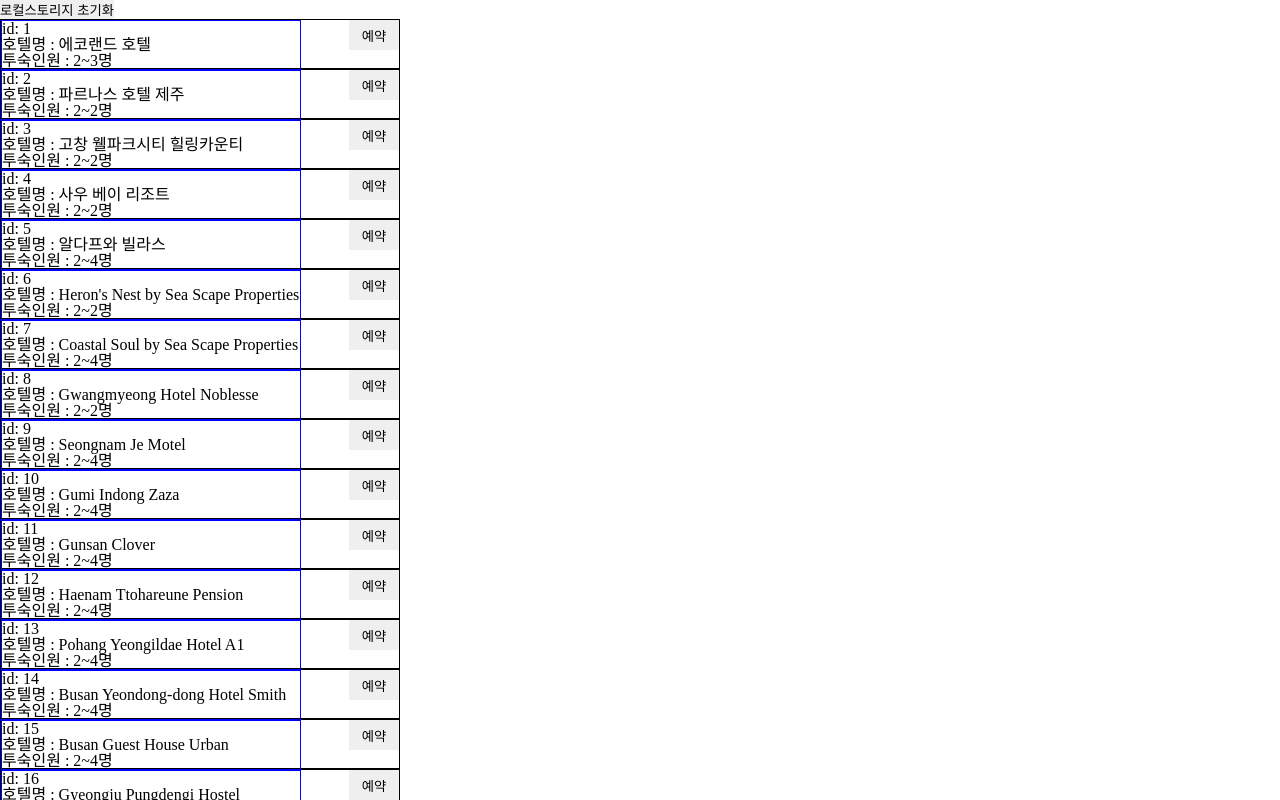
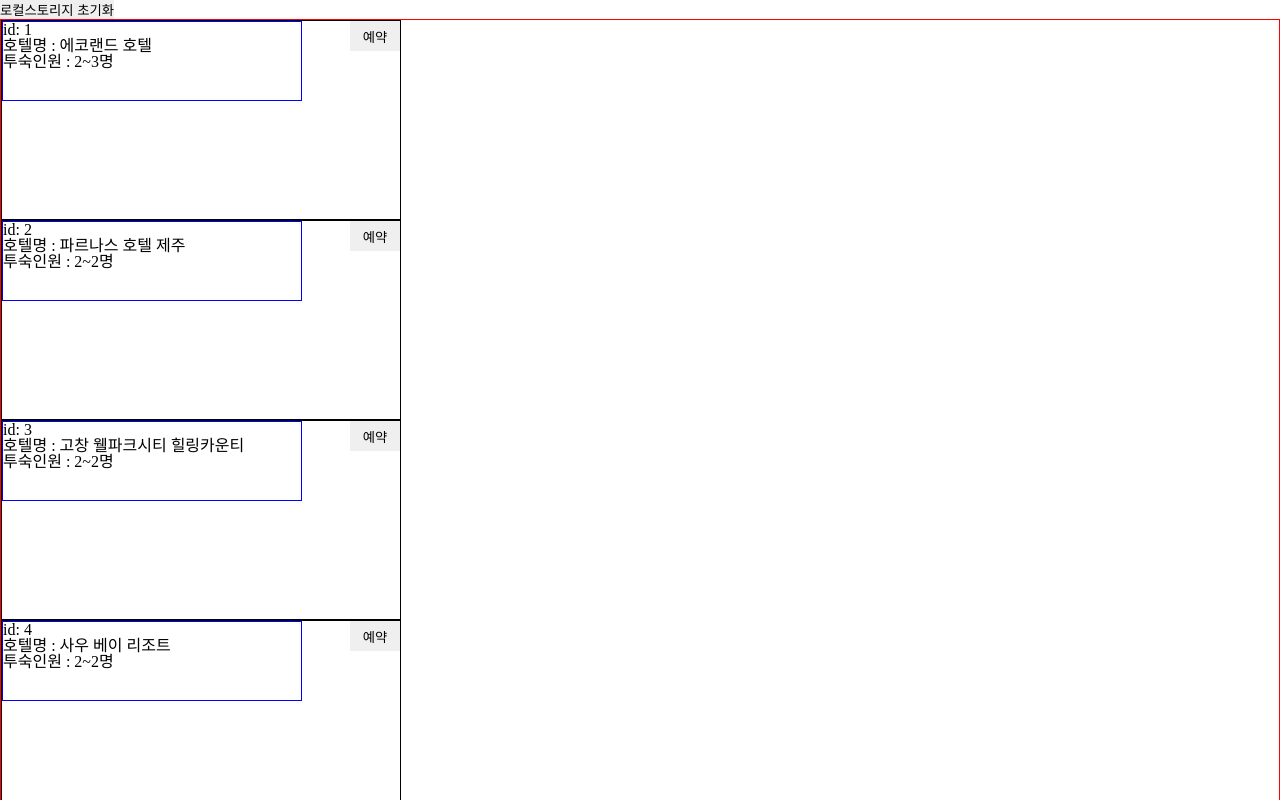
Before and after one commit to ymStudyLog/tripbtoz-ym, a React (Create React App) app: page /reservation in a window 1280 px wide. Shown: the top 800 px of the page. Built offline with nearby package versions, Linux system fonts and the light colour scheme; data requests are answered from the project's data file.

Commit message:
feat #6 : 무한 스크롤 구현, useLocalStorage 생성

```diff
--- a/package.json
+++ b/package.json
@@ -18,6 +18,7 @@
     "react": "^18.2.0",
     "react-dom": "^18.2.0",
     "react-icons": "^4.4.0",
+    "react-intersection-observer": "^9.4.0",
     "react-router-dom": "^6.3.0",
     "react-scripts": "5.0.1",
     "styled-components": "^5.3.5",
--- a/src/api/api.ts
+++ b/src/api/api.ts
@@ -5,24 +5,24 @@
 
 export const hotelService = axios.create({ baseURL: `${BASE_URL}` });
 
-export const getHotelInformation = async <T>(): Promise<T | undefined> => {
+export const getHotelInformation = async <T>(url : string = ""): Promise<T | undefined> => {
   try {
-    const response: AxiosResponse<T> = await hotelService.get("");
+    const response: AxiosResponse<T> = await hotelService.get(url);
     return response.data;
   } catch (error) {
     console.log(error);
   }
 };
 
-export const patchReservationDetail = async <T>(
+export const patchReservationDetail = async (
   _id: number,
   _stayPeriod: StayPeriodType
-): Promise<T | undefined> => {
+): Promise<number | undefined> => {
   try {
     const response = await hotelService.patch(`/${_id}`, {
       reservationDetail: _stayPeriod },
     );
-    return response.data;
+    return response.status; //성공 = 2xx 상태 코드
   } catch (error) {
     console.log(error);
   }
--- /dev/null
+++ b/src/components/Loading.tsx
@@ -0,0 +1,20 @@
+import React from "react";
+import styled from "styled-components";
+
+type Props = {};
+
+//TODO 로딩바 예쁘게 만들기
+const Loading = (props: Props) => {
+  return <LoadingContainer>Loading...</LoadingContainer>;
+};
+
+export default Loading;
+
+const LoadingContainer = styled.div`
+  width: 100%;
+  height: 200px;
+  background-color: yellow;
+  font-size: 30px;
+  display: flex;
+  justify-content: center;
+`;
--- /dev/null
+++ b/src/hooks/useLocalStorage.ts
@@ -0,0 +1,64 @@
+import React from "react";
+import {
+  StayPeriodType,
+  HeadCountType,
+  ReservedHotelsType,
+} from "../types/localStorageType";
+
+const useLocalStorage = () => {
+  const [stayPeriod, setStayPeriod] = React.useState<StayPeriodType>({
+    checkIn: "",
+    checkOut: "",
+  });
+  const [headCount, setHeadCount] = React.useState<HeadCountType>(0);
+
+  React.useEffect(() => {
+    const periodData = localStorage.getItem("stayPeriod");
+    const headData = localStorage.getItem("headCount");
+    if (periodData !== null && headData !== null) {
+      const parsedPeriodData = JSON.parse(periodData);
+      const parsedHeadData = parseInt(headData);
+      setStayPeriod((prevState: StayPeriodType) => {
+        return {
+          ...prevState,
+          checkIn: parsedPeriodData.checkIn,
+          checkOut: parsedPeriodData.checkOut,
+        };
+      });
+      setHeadCount(parsedHeadData);
+    }
+  }, []);
+
+  const setReservationInStorage = (id: number, hotelName: string) => {
+    const prevStorageState = localStorage.getItem("reservedHotels");
+    const newStorageState = [
+      {
+        _id: id,
+        hotel_name: hotelName,
+        headCount: headCount,
+        reservationDetail: {
+          checkIn: stayPeriod.checkIn,
+          checkOut: stayPeriod.checkOut,
+        },
+      },
+    ];
+    if (prevStorageState !== null) {
+      const parsedPrevState: ReservedHotelsType[] =
+        JSON.parse(prevStorageState);
+      localStorage.setItem(
+        "reservedHotels",
+        JSON.stringify(parsedPrevState.concat(newStorageState))
+      );
+    } else {
+      localStorage.setItem("reservedHotels", JSON.stringify(newStorageState));
+    }
+  };
+
+  return {
+    stayPeriod,
+    headCount,
+    setReservationInStorage,
+  };
+};
+
+export default useLocalStorage;
--- a/src/index.tsx
+++ b/src/index.tsx
@@ -8,14 +8,14 @@
 const root = ReactDOM.createRoot(
   document.getElementById("root") as HTMLElement
 );
-const queryClient = new QueryClient();
+const myQueryClient = new QueryClient();
 
 root.render(
   <React.StrictMode>
-    <QueryClientProvider client={queryClient}>
+    <QueryClientProvider client={myQueryClient}>
       <GlobalStyles />
       {/* devTools는 필요없으면 삭제 */}
-      <ReactQueryDevtools initialIsOpen={false} />
+      <ReactQueryDevtools initialIsOpen={false} position={"bottom-right"}/>
       <App />
     </QueryClientProvider>
   </React.StrictMode>
--- a/src/pages/Reservation.tsx
+++ b/src/pages/Reservation.tsx
@@ -1,51 +1,73 @@
 import React from "react";
 import styled from "styled-components";
+import { useInView } from "react-intersection-observer";
+import {
+  useInfiniteQuery,
+  useMutation,
+  useQueryClient
+} from "@tanstack/react-query";
 import { getHotelInformation, patchReservationDetail } from "../api/api";
-import {
-  StayPeriodType,
-  HeadCountType,
-  ReservedHotelsType,
-} from "../types/localStorageType";
-import { HotelDatabaseType } from "../types/hotelDatabaseType";
+import useLocalStorage from "../hooks/useLocalStorage";
+import { BasicHotelDataType, GetDataResultType } from "../types/hotelDataType";
+import { StayPeriodType } from "../types/localStorageType";
+import { HOTELDATA_PER_PAGE } from "../utils/infiniteScroll";
+import Loading from "../components/Loading";
 
-type Props = {};
+type EachInfinitePageType = {
+  result: GetDataResultType;
+  nextPage: number | undefined;
+  isLast: boolean;
+};
 
-const Reservation = (props: Props) => {
-  const [hotelData, setHotelData] = React.useState<HotelDatabaseType[]>([]);
+const Reservation = () => {
+  const [ref, inView] = useInView();
+  const { stayPeriod, headCount, setReservationInStorage } = useLocalStorage();
 
-  //TODO 로컬스토리지 관련 코드 hooks로 리팩토링 => 그 전에 state 하나로 합치기
-  const [stayPeriod, setStayPeriod] = React.useState<StayPeriodType>({
-    checkIn: "",
-    checkOut: "",
-  });
-  const [headCount, setHeadCount] = React.useState<HeadCountType>(0);
+  //TODO 맨 처음 마운트시 1페이지만 렌더링 되어야하는데 2페이지까지 한번에 렌더링됨
+  //TODO hook으로 빼기
+  const getPage = async (pageParam: number) => {
+    console.log("페이지", pageParam);
+    const hotelDatas = await getHotelInformation<GetDataResultType>(
+      `?_page=${pageParam}&_limit=${HOTELDATA_PER_PAGE}`
+    );
+    const nextPage =
+      hotelDatas !== undefined && hotelDatas.length >= HOTELDATA_PER_PAGE
+        ? pageParam + 1
+        : undefined; //data가 10개보다 작아지면 마지막 페이지
+    return {
+      result: hotelDatas,
+      nextPage,
+      isLast: !nextPage, //마지막 페이지면 true, 아니면 false
+    };
+  };
+
+  const { fetchNextPage, isFetchingNextPage, hasNextPage, data } =
+    useInfiniteQuery(
+      [`getTenHotelData`],
+      ({ pageParam = 1 }) => getPage(pageParam),
+      {
+        getNextPageParam: (lastPage) => lastPage.nextPage,
+      }
+    );
 
   React.useEffect(() => {
-    const periodData = localStorage.getItem("stayPeriod");
-    const headData = localStorage.getItem("headCount");
-    if (periodData !== null) {
-      const parsedPeriodData = JSON.parse(periodData);
-      setStayPeriod((prevState: StayPeriodType) => {
-        return {
-          ...prevState,
-          checkIn: parsedPeriodData.checkIn,
-          checkOut: parsedPeriodData.checkOut,
-        };
-      });
-    }
-    if (headData !== null) {
-      const parsedHeadData = parseInt(headData);
-      setHeadCount(parsedHeadData);
-    }
-  }, []);
+    if (!data) return;
+    const lastPageIndex = data?.pages.length - 1;
+    const isLastPage = data?.pages[lastPageIndex].isLast;
 
-  React.useEffect(() => {
-    getHotelInformation<HotelDatabaseType[]>().then((data) => {
-      if (data !== undefined) {
-        setHotelData(data);
-      }
-    });
-  }, []);
+    if (!isLastPage && inView) setTimeout(fetchNextPage, 500);
+  }, [inView, fetchNextPage, data]);
+
+  /* 참고한 블로그에서는 아예 status까지 받아와서 그에 따라 다른 return을 보여줌
+   *  if (status === "loading") return <Loading />;
+   *  if (status === "error") return <ErrorPage />;
+   */
+  // const myQueryClient = useQueryClient();
+  // const addReservationDetail = useMutation((id : number, period: StayPeriodType)=>patchReservationDetail(id, period), {
+  //   onSuccess: () => {
+  //     myQueryClient.invalidateQueries(`getTenHotelData`);
+  //   },
+  // });
 
   return (
     <>
@@ -56,7 +78,12 @@
       >
         로컬스토리지 초기화
       </button>
-      {hotelData.map((eachHotelData, index) => {
+
+      <div>
+        {data?.pages.map((page: EachInfinitePageType, index: number) => (
+          <div key={index} style={{ border: "1px solid red" }}>
+            {page?.result?.map(
+              (eachHotelData: BasicHotelDataType, index: number) => {
                 return (
                   <TempContainer key={index}>
                     <TempHotelItem>
@@ -70,39 +97,24 @@
                     <TempButton
                       type="button"
                       onClick={() => {
-                const prevState = localStorage.getItem("reservedHotels");
-                const newState = [
-                  {
-                    _id: eachHotelData.id,
-                    hotel_name: eachHotelData.hotel_name,
-                    headCount: headCount,
-                    reservationDetail: {
-                      checkIn: stayPeriod.checkIn,
-                      checkOut: stayPeriod.checkOut,
-                    },
-                  },
-                ];
-                if (prevState !== null) {
-                  const parsedPrevState: ReservedHotelsType[] =
-                    JSON.parse(prevState);
-                  localStorage.setItem(
-                    "reservedHotels",
-                    JSON.stringify(parsedPrevState.concat(newState))
+                        setReservationInStorage(
+                          eachHotelData.id,
+                          eachHotelData.hotel_name
                         );
-                } else {
-                  localStorage.setItem(
-                    "reservedHotels",
-                    JSON.stringify(newState)
-                  );
-                }
-                patchReservationDetail(eachHotelData.id, stayPeriod);
+                        patchReservationDetail(eachHotelData.id, stayPeriod); //TODO react-query 적용 useMutation
                       }}
                     >
                       예약
                     </TempButton>
                   </TempContainer>
                 );
-      })}
+              }
+            )}
+          </div>
+        ))}
+      </div>
+      {hasNextPage ? <Loading /> : null}
+      {!isFetchingNextPage && <div ref={ref}></div>}
     </>
   );
 };
@@ -112,7 +124,7 @@
 //전부 삭제 예정
 const TempContainer = styled.div`
   width: 400px;
-  height: 50px;
+  height: 200px;
   display: flex;
   justify-content: space-between;
   border: 1px solid black;
@@ -120,7 +132,7 @@
 
 const TempHotelItem = styled.div`
   width: 300px;
-  height: 50px;
+  height: 80px;
   border: 1px solid blue;
 `;
 
--- a/src/types/hotelDatabaseType.ts
+++ b/src/types/hotelDataType.ts
@@ -1,4 +1,4 @@
-export type HotelDatabaseType = {
+export type BasicHotelDataType = {
   id: number;
   hotel_name: string;
   occupancy: {
@@ -10,3 +10,5 @@
     checkOut: string;
   };
 };
+
+export type GetDataResultType = BasicHotelDataType[] | undefined;
--- /dev/null
+++ b/src/utils/infiniteScroll.ts
@@ -0,0 +1 @@
+export const HOTELDATA_PER_PAGE = 10;
```
Also changed, not shown: src/types/localStorageType.ts (+2 -5 lines), 1 other file (tests, documents, lock files or other folders). Lines whose indentation alone changed are shown as unchanged.
